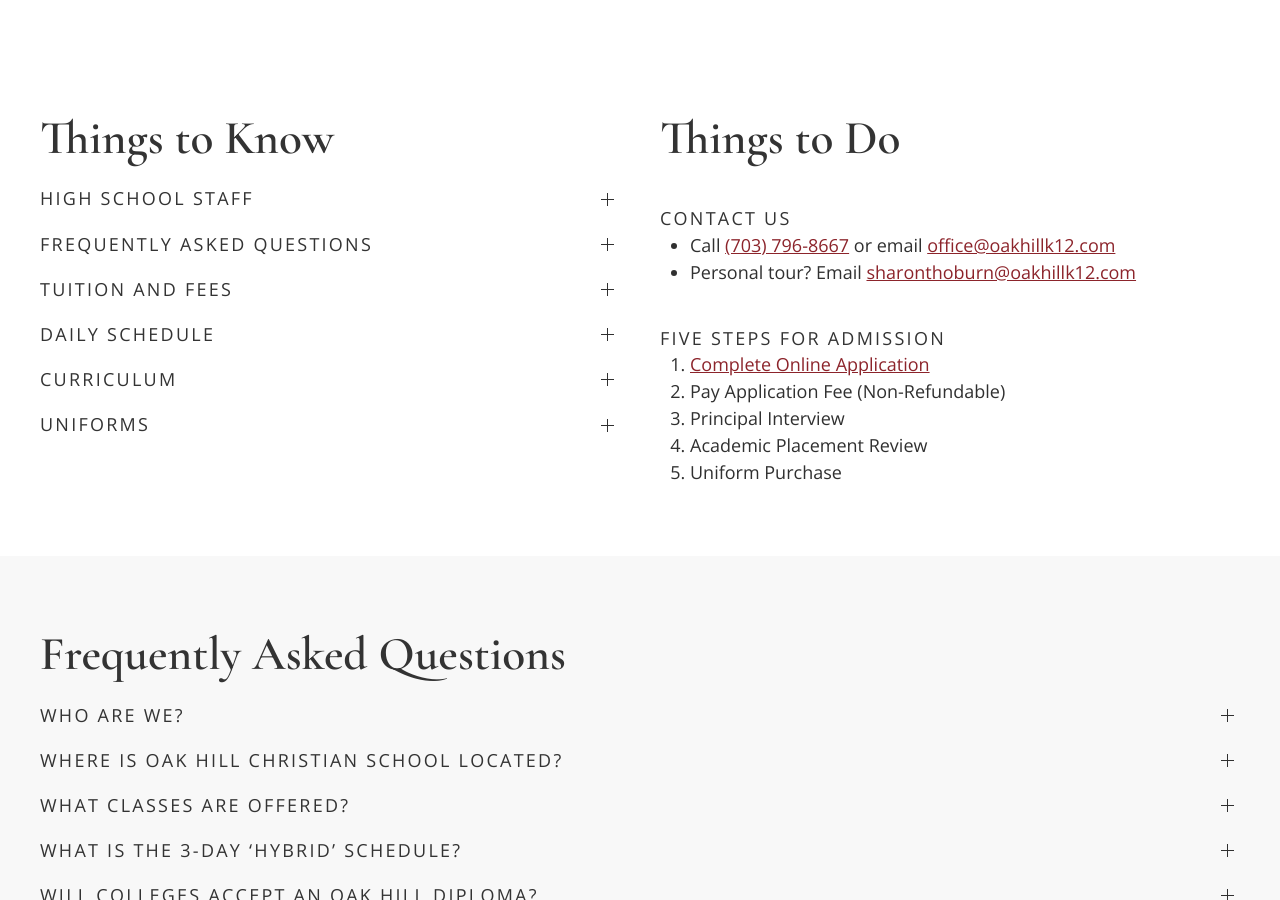
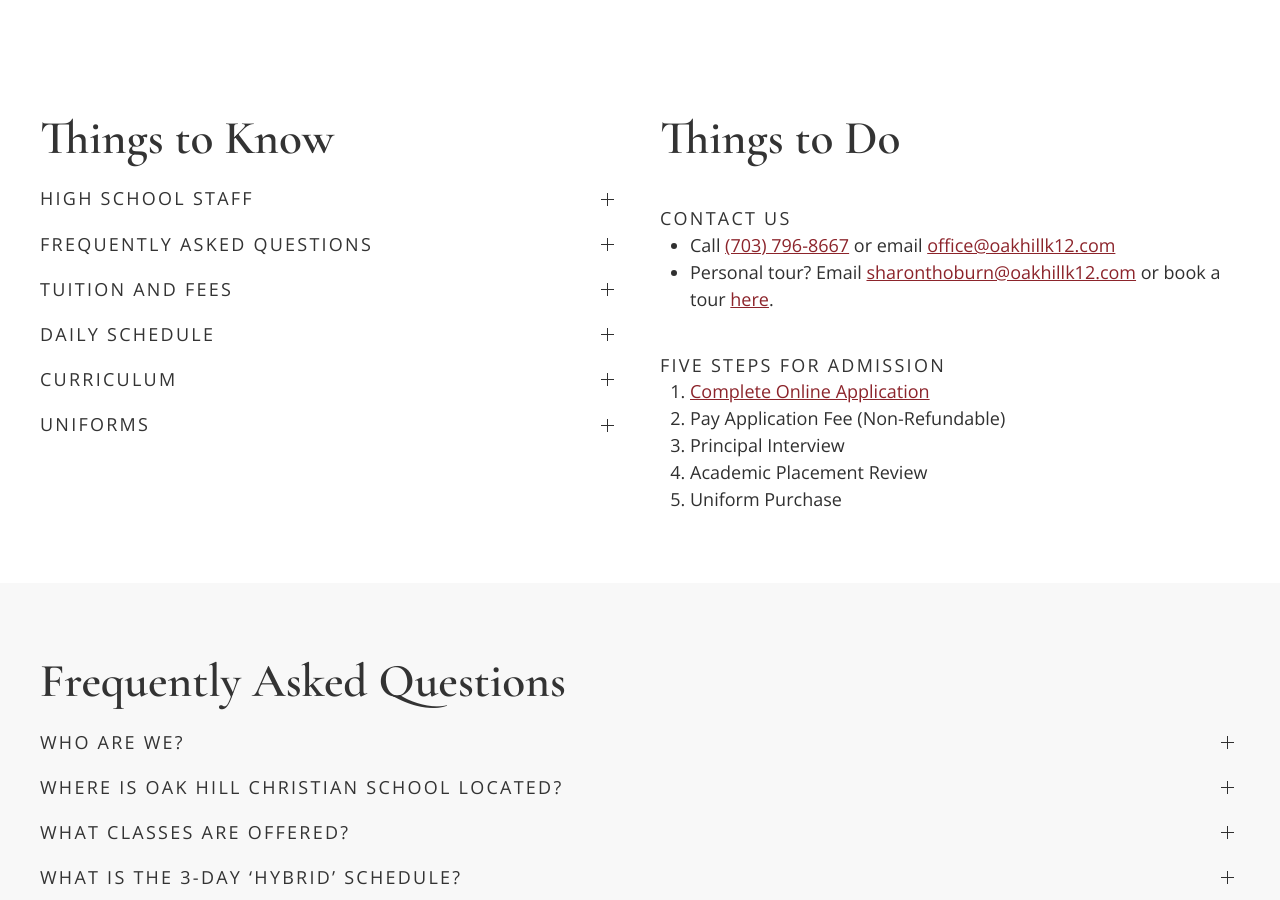
Before and after one commit to OakHillChristianSchool/oak-hill-website, a Jekyll site: the page built from lynchburg-campus.html, in a window 1280 px wide and 900 px high, scrolled down 1273 px. Built offline with Jekyll 4.4.1, drawn with Linux system fonts in a browser that asks for light colours.

Commit message:
Update from Forestry.io Robert Thoburn updated lynchburg-campus.html

```diff
--- a/lynchburg-campus.html
+++ b/lynchburg-campus.html
@@ -150,7 +150,7 @@
                 <h5 class="uk-margin-remove-bottom">Contact Us</h5>
                 <ul class="uk-margin-remove-top">
                     <li>Call <a href="tel:7037966887">(703) 796-8667</a> or email <a href="mailto:office@oakhillk12.com">office@oakhillk12.com</a></li>
-                    <li>Personal tour? Email <a href="mailto:sharonthoburn@oakhillk12.com">sharonthoburn@oakhillk12.com</a></li>
+                    <li>Personal tour? Email <a href="mailto:sharonthoburn@oakhillk12.com">sharonthoburn@oakhillk12.com</a> or book a tour <a href="/visit-lynchburg" target="_blank">here</a>.</li>
                 </ul>
                 <h5 class="uk-margin-remove-bottom">Five Steps for Admission</h5>
                 <ol class="uk-margin-remove-top">
```
